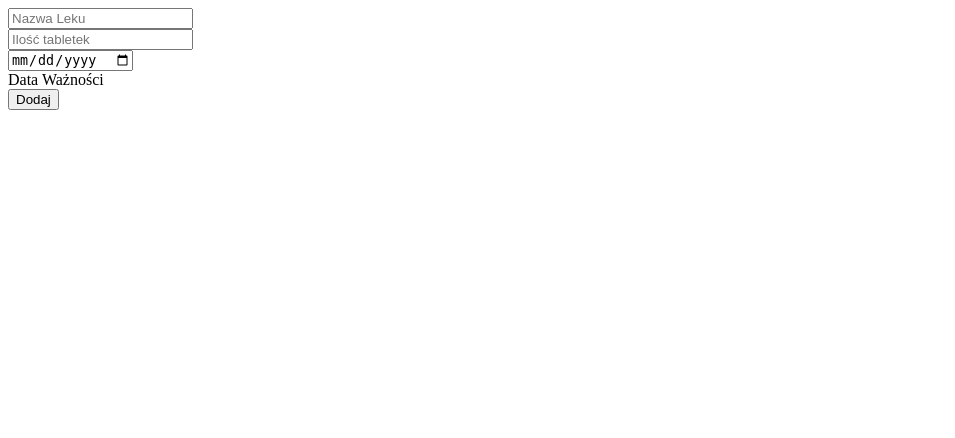
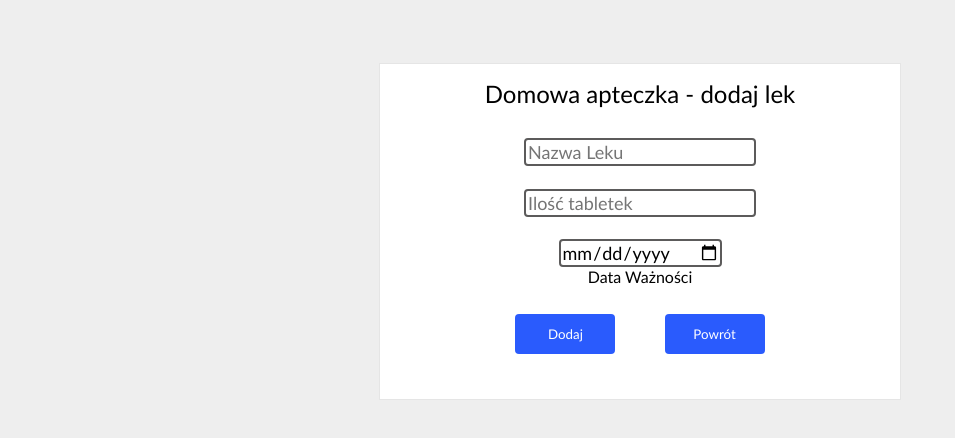
Before and after one commit to jvstyna/apteczka, a PHP site: page /nowylek.php in a window 1280 px wide. Shown: the top 438 px of the page, without its empty margins (0-955 px from the left). Run offline with PHP 8.4, Linux system fonts and the light colour scheme.

Commit message:
changes in style

```diff
--- a/nowylek.php
+++ b/nowylek.php
@@ -5,15 +5,23 @@ session_start();
     <html>
         <head>
             <meta charset="UTF-8">
-            <title>...:::Nowy Lek:::...</title>
+            <link rel ="stylesheet" href="style.css">
+            <link rel="shortcut icon" href="apteczka_logo.ico"/>
+            <title>Domowa Apteczka</title>
         </head>
         <body>
+            <div class="login_window">
             <form method="POST" action="dodajlek.php">
-            <input type="text" name="nazwaleku" placeholder="Nazwa Leku"><br>
-            <input type="number" name="iloscleku" placeholder="Ilość tabletek"><br>
-            <input type="date" name="datawaznosci"><br>
-            <label for="datawaznosci">Data Ważności</label><br>
-            <input type="submit" name="submit" value="Dodaj"><br>
-</form>
-</body>
-</html>
+                <div class="login_header">Domowa apteczka - dodaj lek</div>
+                <div class="register_name"><input type="text" name="nazwaleku" placeholder="Nazwa Leku"></div>
+                <div class="register_password"><input type="number" name="iloscleku" placeholder="Ilość tabletek"></div>
+                <div class="register_password"><input type="date" name="datawaznosci"><br>
+                <label for="datawaznosci">Data Ważności</label></div>
+                <div class="two_buttons">
+                    <div class="dodajlek_dodaj"><input type="submit" name="submit" value="Dodaj"></div>
+                    <div class="dodajlek_powrot"><input type="button" name="return" value="Powrót" onclick="location.href='login.php'"></div>
+                </div>
+            </form>
+            </div>
+        </body>
+    </html>
--- a/rejestrator.php
+++ b/rejestrator.php
@@ -70,7 +70,7 @@ if($_SERVER["REQUEST_METHOD"]=="POST")
         }
     else{
 
-        echo '<div class="login_window"><div class="login_header">'.$imErr.''.$mailErr.''.$passErr.'<a href="./rejestracja.php">Spróbuj ponownie</a></div></div>';
+        echo '<div class="login_window"><div class="register_wrong_data">'.$imErr.''.$mailErr.''.$passErr.'<a href="./rejestracja.php">Spróbuj ponownie</a></div></div>';
 
     }
             ?>
--- a/style.css
+++ b/style.css
@@ -42,11 +42,16 @@ a:hover{
     font-size:24px;
   }
 
-  .login_email,.register_email {
-      padding-top:5%;
+  .login_email {
     font-size: 16px;
     text-align:center
 
+  }
+
+  .register_email{
+    font-size: 16px;
+    text-align:center;
+    padding-top:5%;
   }
 
   .login_password,.register_password{
@@ -61,7 +66,6 @@ a:hover{
 
   .register_name{
     font-size: 16px;
-    padding-top:5%;
     text-align:center
   }
 
@@ -82,6 +86,40 @@ a:hover{
     background-color: #103ccc;
   }
 
+  input[type=button]
+  {
+    margin-top:5%;
+    background-color: #2a5bfd;
+    color: white;
+    padding: 12px 20px;
+    width:100px;
+    border: none;
+    border-radius: 4px;
+    cursor: pointer;
+  }
+
+  input[type=button]:hover {
+    background-color: #103ccc;
+  }
+
+
+  .button
+  {
+    margin-top:5%;
+    background-color: #2a5bfd;
+    color: white;
+    padding: 12px 20px;
+    width:100px;
+    border: none;
+    border-radius: 4px;
+    cursor: pointer;
+  }
+
+  .button:hover {
+    background-color: #103ccc;
+  }
+
+
   input[type=email]
   {
       font-size:18px;
@@ -91,14 +129,121 @@ a:hover{
       font-size:18px
   }
 
+  input[type=number]
+  {
+      font-size:18px;
+  }
+
+  input[type=date]
+  {
+      font-size:18px;
+  }
+
   input[type=password]
   {
       font-size:18px;
+  }
+
+  input{
+    border-radius:4px;
+    border:2px solid rgb(92, 91, 91)
   }
 
   .login_register,.register_login{
     font-size:14px;
     padding-top:2%;
     text-align:center
+  }
 
+  .login_wrong_data {
+    margin-bottom: -10px;
+    text-align:center;
+    font-size:24px;
   }
+
+  .register_wrong_data {
+    margin-bottom: -10px;
+    text-align:center;
+    font-size:24px;
+  }
+
+.logged_in_header{
+    margin-bottom: 10px;
+    text-align:center;
+    font-size:32px;
+}
+
+.logged_in_options{
+    margin-bottom: -5px;
+    padding-top:10px;
+    text-align:center;
+    font-size:24px;
+}
+
+
+.dodajlek_header{
+  margin-bottom: 30px;
+  text-align:center;
+  font-size:24px;
+}
+
+.dodajlek_nazwaleku{
+  font-size: 16px;
+  text-align:center
+}
+
+.dodajlek_iloscleku{
+  font-size: 16px;
+    text-align:center
+}
+
+.dodajlek_datawaznosci{
+  font-size: 16px;
+    text-align:center
+}
+
+.dodajlek_dodaj{
+  font-size: 16px;
+}
+
+.dodajlek_powrot{
+  font-size: 16px;
+}
+
+.dodajlek_dodaj, .dodajlek_powrot{
+        display:inline-block;
+        text-align: center;
+        padding-left:5%;
+        padding-right:5%;
+        padding-top:5%;
+
+    }
+
+.two_buttons{
+    text-align:center;
+}
+
+table{
+  border:1px solid;
+  width:100%;
+
+}
+
+td{
+  text-align:center;
+}
+
+tr{
+  text-align:center;
+}
+
+.table_window{
+  max-width: 600px;
+  max-height:450px;
+  padding: 10px 20px 20px;
+  margin: auto;
+  margin-top: 10px;
+  background-color: #fff;
+  border: 1px solid rgba(0, 0, 0, 0.1);
+
+}
```
Also changed, not shown: apteka.php (+15 -7 lines), login.php (+10 -7 lines), wyloguj.php (+5 -4 lines).
